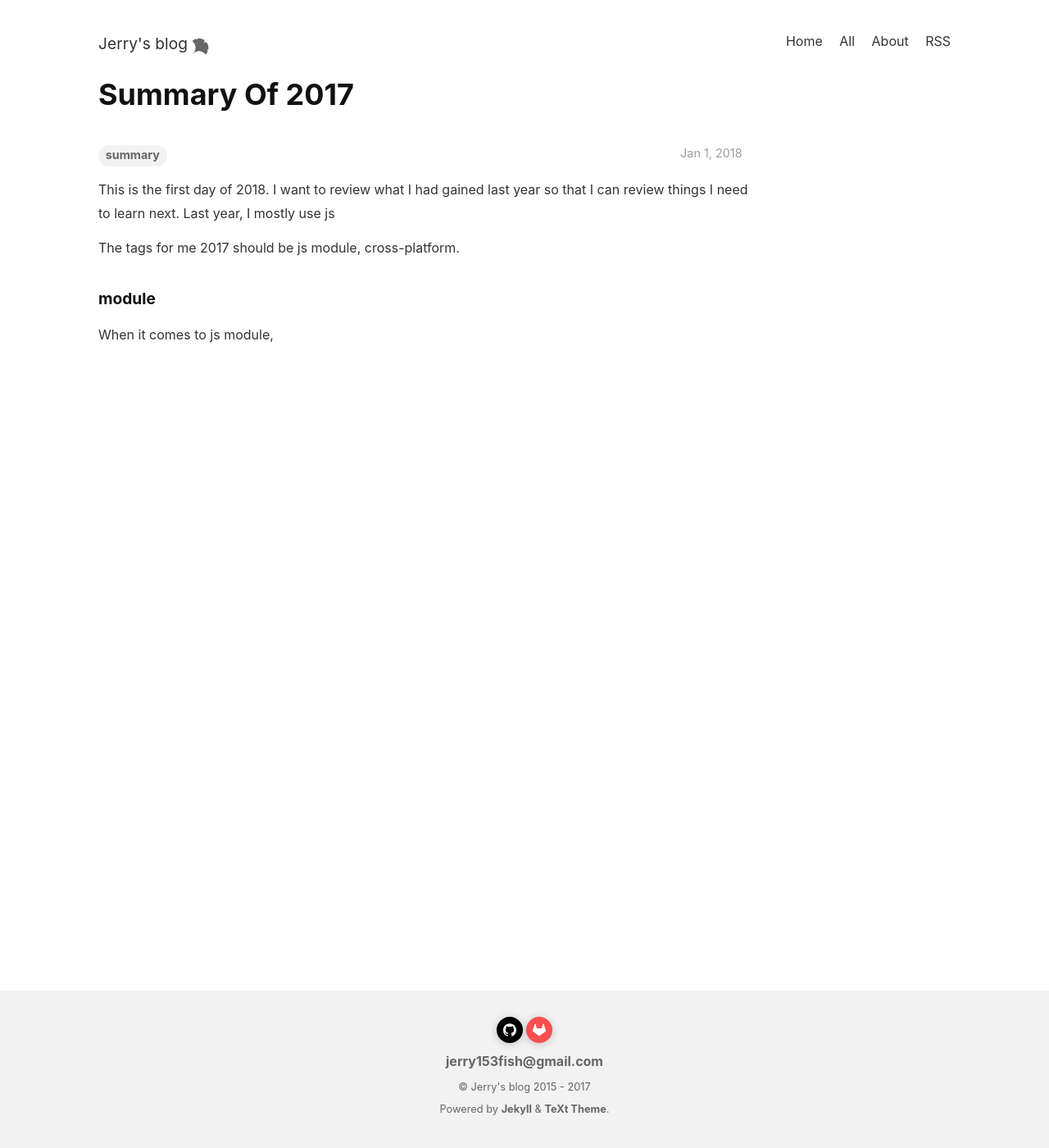
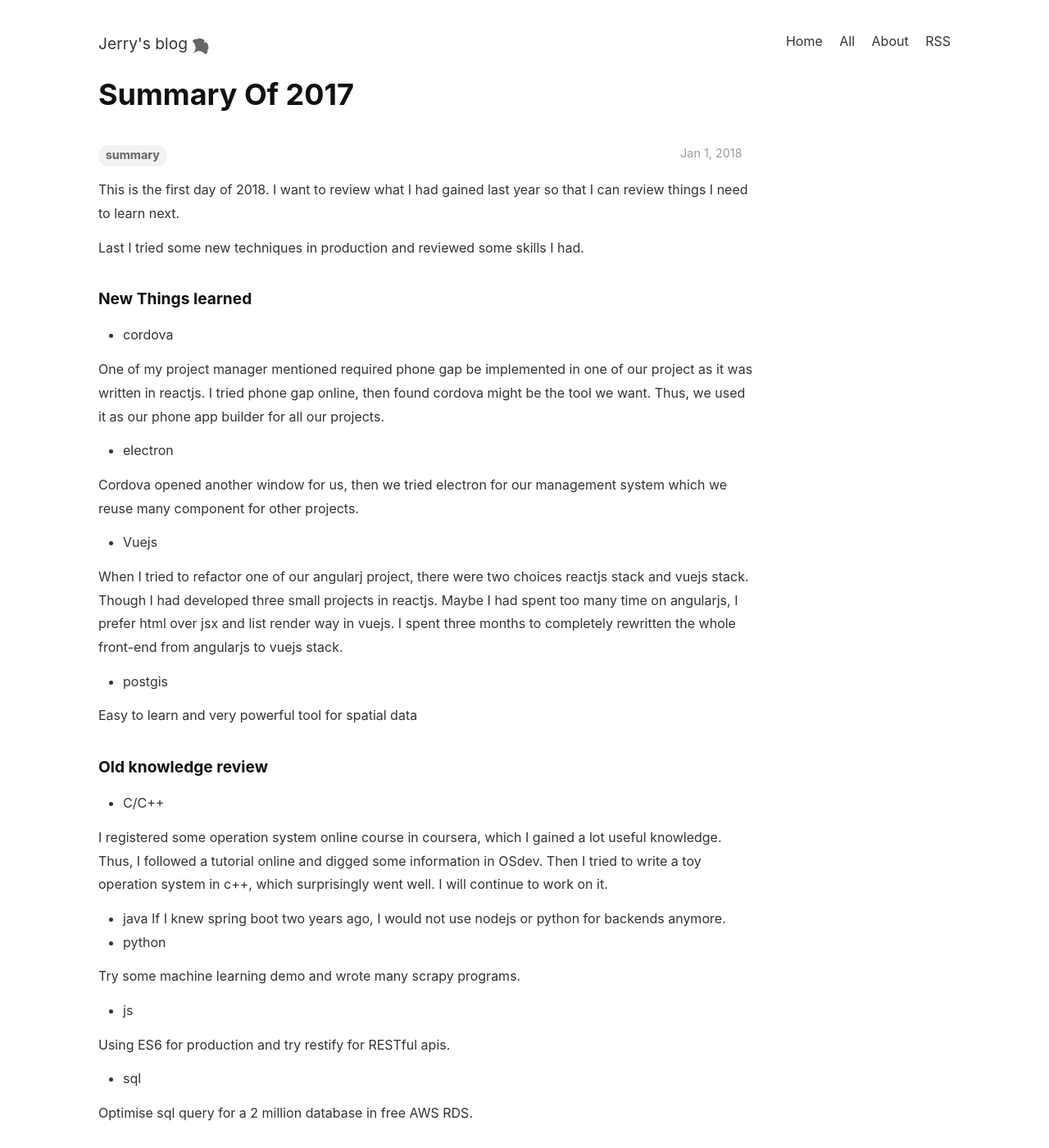
Before and after one commit to jerry153fish/jerry153fish.github.io, a Jekyll site: the page built from _posts/2018-01-01-Summary-Of-2017.md, in a window 1280 px wide and 1400 px high. Shown: the whole window at 82% size. Built offline with Jekyll 4.4.1, drawn with Linux system fonts in a browser that asks for light colours; nearby versions of some CDN libraries; comment, search, counter and statistics services are not loaded; some of the changed text lies outside the part shown.

```diff
--- a/_posts/2018-01-01-Summary-Of-2017.md
+++ b/_posts/2018-01-01-Summary-Of-2017.md
@@ -5,10 +5,64 @@ key: 20180101
 tags: summary
 ---
 
-This is the first day of 2018. I want to review what I had gained last year so that I can review things I need to learn next. Last year, I mostly use js
+This is the first day of 2018. I want to review what I had gained last year so that I can review things I need to learn next.
 
-The tags for me 2017 should be js module, cross-platform.
+Last I tried some new techniques in production and reviewed some skills I had.
 
-### module
+### New Things learned
 
-When it comes to js module,
+* cordova
+
+One of my project manager mentioned required phone gap be implemented in one of our project as it was written in reactjs. I tried phone gap online, then found cordova might be the tool we want. Thus, we used it as our phone app builder for all our projects.
+
+* electron
+
+Cordova opened another window for us, then we tried electron for our management system which we reuse many component for other projects.
+
+
+* Vuejs
+
+When I tried to refactor one of our angularj project, there were two choices reactjs stack and vuejs stack. Though I had developed three small projects in reactjs. Maybe I had spent too many time on angularjs, I prefer html over jsx and list render way in vuejs. I spent three months to completely rewritten the whole front-end from angularjs to vuejs stack.
+
+* postgis
+
+Easy to learn and very powerful tool for spatial data
+
+### Old knowledge review
+
+* C/C++
+
+I registered some operation system online course in coursera, which I gained a lot useful knowledge. Thus, I followed a tutorial online and digged some information in OSdev. Then I tried to write a toy operation system in c++, which surprisingly went well. I will continue to work on it.
+
+* java
+If I knew spring boot two years ago, I would not use nodejs or python for backends anymore.
+
+* python
+
+Try some machine learning demo and wrote many scrapy programs.
+
+* js
+
+Using ES6 for production and try restify for RESTful apis.
+
+* sql
+
+Optimise sql query for a 2 million database in free AWS RDS.
+
+### Things planning to learn and review
+
+* .net core / c# / unity
+
+With a glance of .net core 2.0, I knew it could be the technique stack I can feed my family.
+
+* c/c++
+
+Finish the toy os in 2018
+
+* WebAssembly / WebRTC / WebVR
+
+Try the future web
+
+* Math / AI
+
+Review math knowledge from coursera and prepare for AI
```
Also changed, not shown: _posts/2017-09-15-implemnt-virtual-dom-in-es6.md (+154 -39 lines), _posts/2018-01-21-job-seek-development-jornal-1.md (renamed from _posts/2017-07-01-job-seek-development-jornal-1.md, +9 -8 lines), assets/img/jobseek/job-seek.png (added), assets/img/simplediff.png (added), assets/img/vdomCount.png (added).
